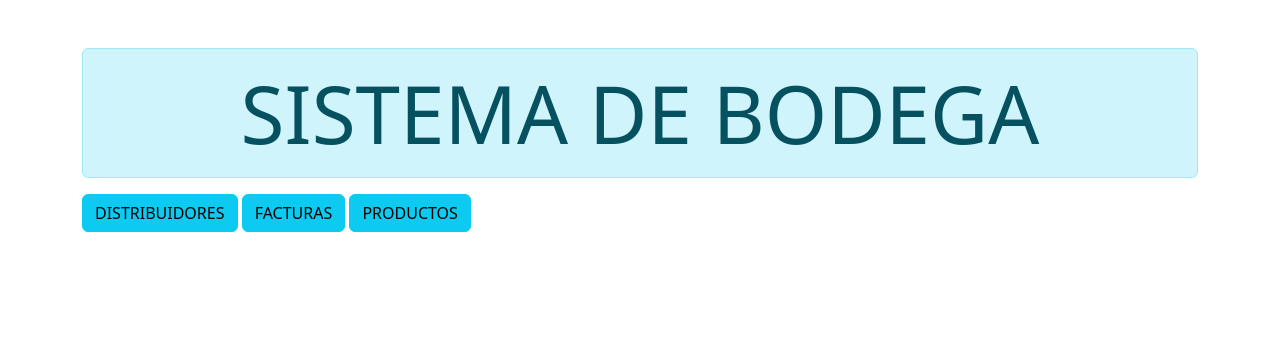
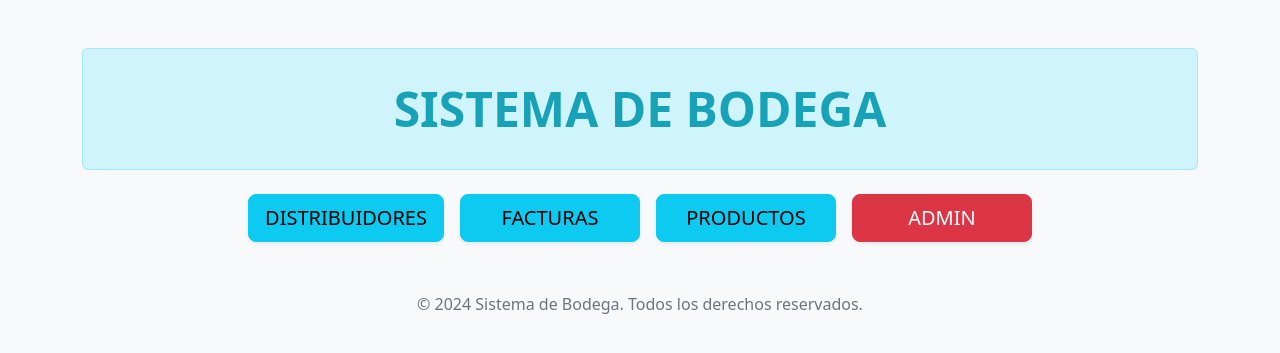
Before and after one commit to ThePacktur/productos, a Django app: page / in a window 1280 px wide. Shown: the top 353 px of the page. Run offline with Django 3.2, Linux system fonts and the light colour scheme.

Commit message:
update 11/04/24

```diff
--- a/producto/productoApp/forms.py
+++ b/producto/productoApp/forms.py
@@ -67,7 +67,7 @@ class FormFactura(forms.ModelForm):
         model = Factura
         fields = '__all__'
         widgets = {
-            'fechaFacturacion': forms.DateInput(attrs={'type': 'date'}),
+
             'fechaFacturacion': forms.DateInput(attrs={'type': 'date', 'class': 'form-control'}),
             'precioUnitario': forms.NumberInput(attrs={
                 'class': 'form-control',
--- a/producto/productoApp/views.py
+++ b/producto/productoApp/views.py
@@ -69,7 +69,7 @@ def eliminarDistribuidor(request, pk):
 def eliminarFactura(request, pk):
     factura = Factura.objects.get(pk = pk)
     factura.delete()
-    return redirect('/factura')
+    return redirect('/facturas')
 
 
 def actualizarProducto(request, pk):
--- a/producto/templates/productoApp/agregarDistribuidor.html
+++ b/producto/templates/productoApp/agregarDistribuidor.html
@@ -16,6 +16,11 @@
     </form>
 
     <a href="/distribuidores" class="btn btn-outline-primary mt-4 w-100">Ver Distribuidores</a>
+
+
+    <footer class="footer">
+        <p>&copy; 2024 Sistema de Bodega. Todos los derechos reservados.</p>
+    </footer>
     <script src="https://cdn.jsdelivr.net/npm/bootstrap@5.3.3/dist/js/bootstrap.bundle.min.js" integrity="sha384-YvpcrYf0tY3lHB60NNkmXc5s9fDVZLESaAA55NDzOxhy9GkcIdslK1eN7N6jIeHz" crossorigin="anonymous"></script>
 </body>
 </html>
--- a/producto/templates/productoApp/agregarProducto.html
+++ b/producto/templates/productoApp/agregarProducto.html
@@ -25,6 +25,12 @@
     <div class="text-center">
         <a href="/productos" class="btn btn-outline-primary mt-4 w-100">Volver a Productos</a>
     </div>
+
+
+
+    <footer class="footer">
+        <p>&copy; 2024 Sistema de Bodega. Todos los derechos reservados.</p>
+    </footer>
     <script src="https://cdn.jsdelivr.net/npm/bootstrap@5.3.3/dist/js/bootstrap.bundle.min.js" integrity="sha384-YvpcrYf0tY3lHB60NNkmXc5s9fDVZLESaAA55NDzOxhy9GkcIdslK1eN7N6jIeHz" crossorigin="anonymous"></script>
 </body>
 </html>
--- a/producto/templates/productoApp/factura.html
+++ b/producto/templates/productoApp/factura.html
@@ -50,7 +50,7 @@
                     <path d="M9.293 0H4a2 2 0 0 0-2 2v12a2 2 0 0 0 2 2h8a2 2 0 0 0 2-2V4.707A1 1 0 0 0 13.707 4L10 .293A1 1 0 0 0 9.293 0M9.5 3.5v-2l3 3h-2a1 1 0 0 1-1-1m1.354 4.354-3 3a.5.5 0 0 1-.708 0l-1.5-1.5a.5.5 0 1 1 .708-.708L7.5 9.793l2.646-2.647a.5.5 0 0 1 .708.708"/>
                   </svg></a></td>
 
-                <td><a href="/eliminarFactura/{{ producto.pk }}" class="btn btn-danger btn-sm"  onclick="return confirm('¿Estás seguro de que deseas eliminar esta factura?')"> <svg xmlns="http://www.w3.org/2000/svg" width="16" height="16" fill="currentColor" class="bi bi-trash" viewBox="0 0 16 16">
+                <td><a href="/eliminarFactura/{{ factura.pk }}" class="btn btn-danger btn-sm"  onclick="return confirm('¿Estás seguro de que deseas eliminar esta factura?')"> <svg xmlns="http://www.w3.org/2000/svg" width="16" height="16" fill="currentColor" class="bi bi-trash" viewBox="0 0 16 16">
                     <path d="M5.5 5.5A.5.5 0 0 1 6 6v6a.5.5 0 0 1-1 0V6a.5.5 0 0 1 .5-.5m2.5 0a.5.5 0 0 1 .5.5v6a.5.5 0 0 1-1 0V6a.5.5 0 0 1 .5-.5m3 .5a.5.5 0 0 0-1 0v6a.5.5 0 0 0 1 0z"/>
                     <path d="M14.5 3a1 1 0 0 1-1 1H13v9a2 2 0 0 1-2 2H5a2 2 0 0 1-2-2V4h-.5a1 1 0 0 1-1-1V2a1 1 0 0 1 1-1H6a1 1 0 0 1 1-1h2a1 1 0 0 1 1 1h3.5a1 1 0 0 1 1 1zM4.118 4 4 4.059V13a1 1 0 0 0 1 1h6a1 1 0 0 0 1-1V4.059L11.882 4zM2.5 3h11V2h-11z"/>
                   </svg></a></td>
@@ -70,6 +70,9 @@
     <a href="../" class="btn btn-danger">VOLVER</a>
     <a href="/agregarFactura" class="btn btn-info float-end">Agregar Factura</a>
 
+    <footer class="footer">
+        <p>&copy; 2024 Sistema de Bodega. Todos los derechos reservados.</p>
+    </footer>
 
     <script src="https://cdn.jsdelivr.net/npm/bootstrap@5.3.3/dist/js/bootstrap.bundle.min.js" integrity="sha384-YvpcrYf0tY3lHB60NNkmXc5s9fDVZLESaAA55NDzOxhy9GkcIdslK1eN7N6jIeHz" crossorigin="anonymous"></script>
 </body>
--- a/producto/templates/productoApp/index.html
+++ b/producto/templates/productoApp/index.html
@@ -6,14 +6,43 @@
     <link href="https://cdn.jsdelivr.net/npm/bootstrap@5.3.3/dist/css/bootstrap.min.css" rel="stylesheet" integrity="sha384-QWTKZyjpPEjISv5WaRU9OFeRpok6YctnYmDr5pNlyT2bRjXh0JMhjY6hW+ALEwIH" crossorigin="anonymous">
     <title>Index</title>
 </head>
+<style>
+    body {
+        background-color: #f8f9fa;
+    }
+    .header-title {
+        font-size: 3rem;
+        font-weight: bold;
+        color: #17a2b8;
+    }
+    .nav-buttons .btn {
+        min-width: 180px;
+    }
+    .footer {
+        margin-top: 50px;
+        text-align: center;
+        color: #6c757d;
+    }
+</style>
+
 <body class="container mt-5">
-    <div class="alert alert-info display-1 text-center">SISTEMA DE BODEGA</div>
+    <header class="mb-4 text-center">
+        <div class="alert alert-info py-4 header-title">
+            SISTEMA DE BODEGA
+        </div>
+    </header>
 
+    <section class="nav-buttons d-flex justify-content-center gap-3 mb-5">
+        <a href="/distribuidores" class="btn btn-info btn-lg shadow-sm">DISTRIBUIDORES</a>
+        <a href="/facturas" class="btn btn-info btn-lg shadow-sm">FACTURAS</a>
+        <a href="/productos" class="btn btn-info btn-lg shadow-sm">PRODUCTOS</a>
+        <a href="/admin" class="btn btn-danger btn-lg shadow-sm">ADMIN</a>
+    </section>
 
+    <footer class="footer">
+        <p>&copy; 2024 Sistema de Bodega. Todos los derechos reservados.</p>
+    </footer>
 
-    <a href="/distribuidores" class="btn btn-info">DISTRIBUIDORES</a>
-    <a href="/facturas" class="btn btn-info">FACTURAS</a>
-    <a href="/productos" class="btn btn-info">PRODUCTOS</a>
     <script src="https://cdn.jsdelivr.net/npm/bootstrap@5.3.3/dist/js/bootstrap.bundle.min.js" integrity="sha384-YvpcrYf0tY3lHB60NNkmXc5s9fDVZLESaAA55NDzOxhy9GkcIdslK1eN7N6jIeHz" crossorigin="anonymous"></script>
 </body>
 </html>
--- a/producto/templates/productoApp/producto.html
+++ b/producto/templates/productoApp/producto.html
@@ -73,6 +73,11 @@
     <a href="/agregarProducto" class="btn btn-info float-end">Agregar Producto</a>
 
 
+
+    <footer class="footer">
+        <p>&copy; 2024 Sistema de Bodega. Todos los derechos reservados.</p>
+    </footer>
+
     <script src="https://cdn.jsdelivr.net/npm/bootstrap@5.3.3/dist/js/bootstrap.bundle.min.js" integrity="sha384-YvpcrYf0tY3lHB60NNkmXc5s9fDVZLESaAA55NDzOxhy9GkcIdslK1eN7N6jIeHz" crossorigin="anonymous"></script>
 </body>
 </html>
```
Also changed, not shown: producto/productoApp/admin.py (+20 -1 lines), producto/templates/productoApp/agregarFactura.html (+6 -1 lines), producto/templates/productoApp/distribuidor.html (+11 -2 lines).
